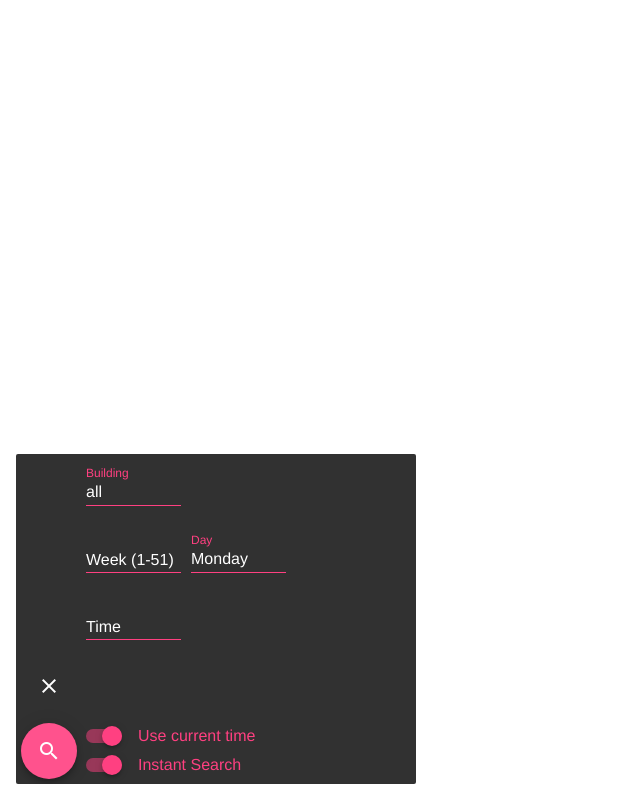
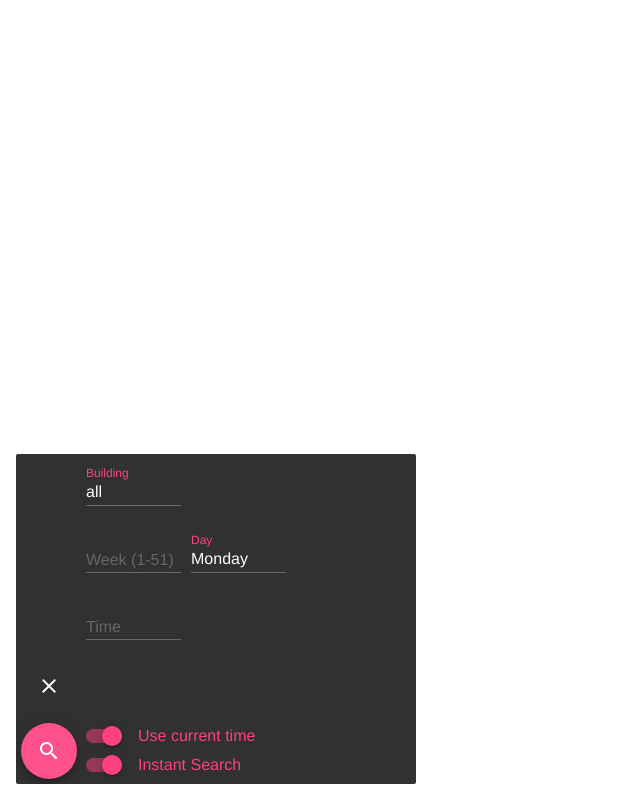
Before and after one commit to TonySpegel/free-rooms-py, a website: page app/index.html in a window 1280 px wide. Both pictures are taken after a click on the button "filter_list". Shown: the whole page, without its empty margins (0-640 px from the left). Drawn offline with Linux system fonts and the light colour scheme.

Commit message:
Compiled CSS file

```diff
--- a/app/css/main.css
+++ b/app/css/main.css
@@ -154,6 +154,10 @@ body {
     margin-top: 5px; }
     .notification-area .filter-box .--building {
       margin-right: 10px; }
+  .notification-area.--current-time .mdl-textfield__label {
+    color: #676767; }
+  .notification-area.--current-time .mdl-textfield__input {
+    border-bottom-color: #676767; }
   .notification-area #btn-menu-opener .mdc-fab__icon.--search {
     display: none; }
   .notification-area .mdl-select-wrapper {
```
